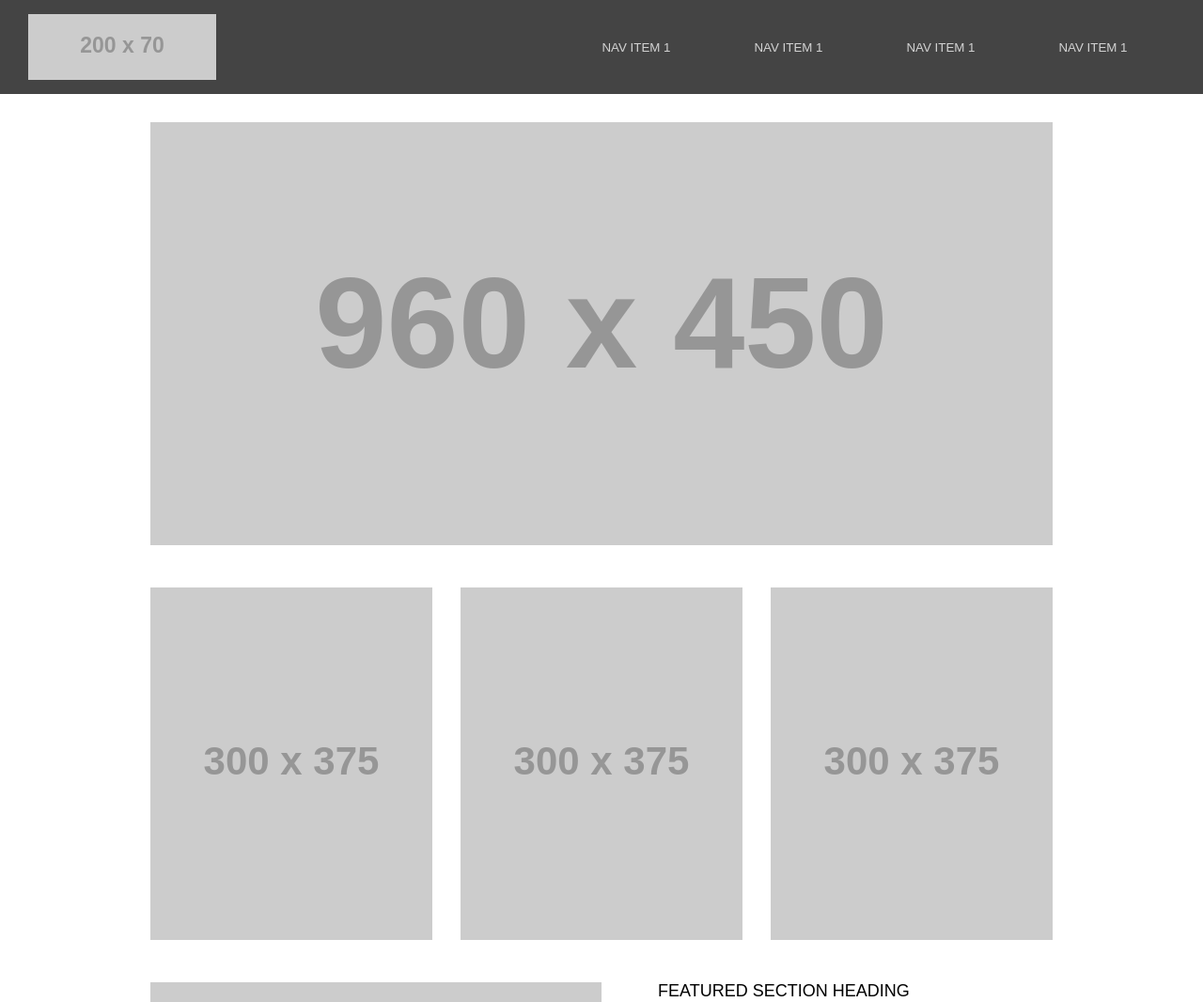
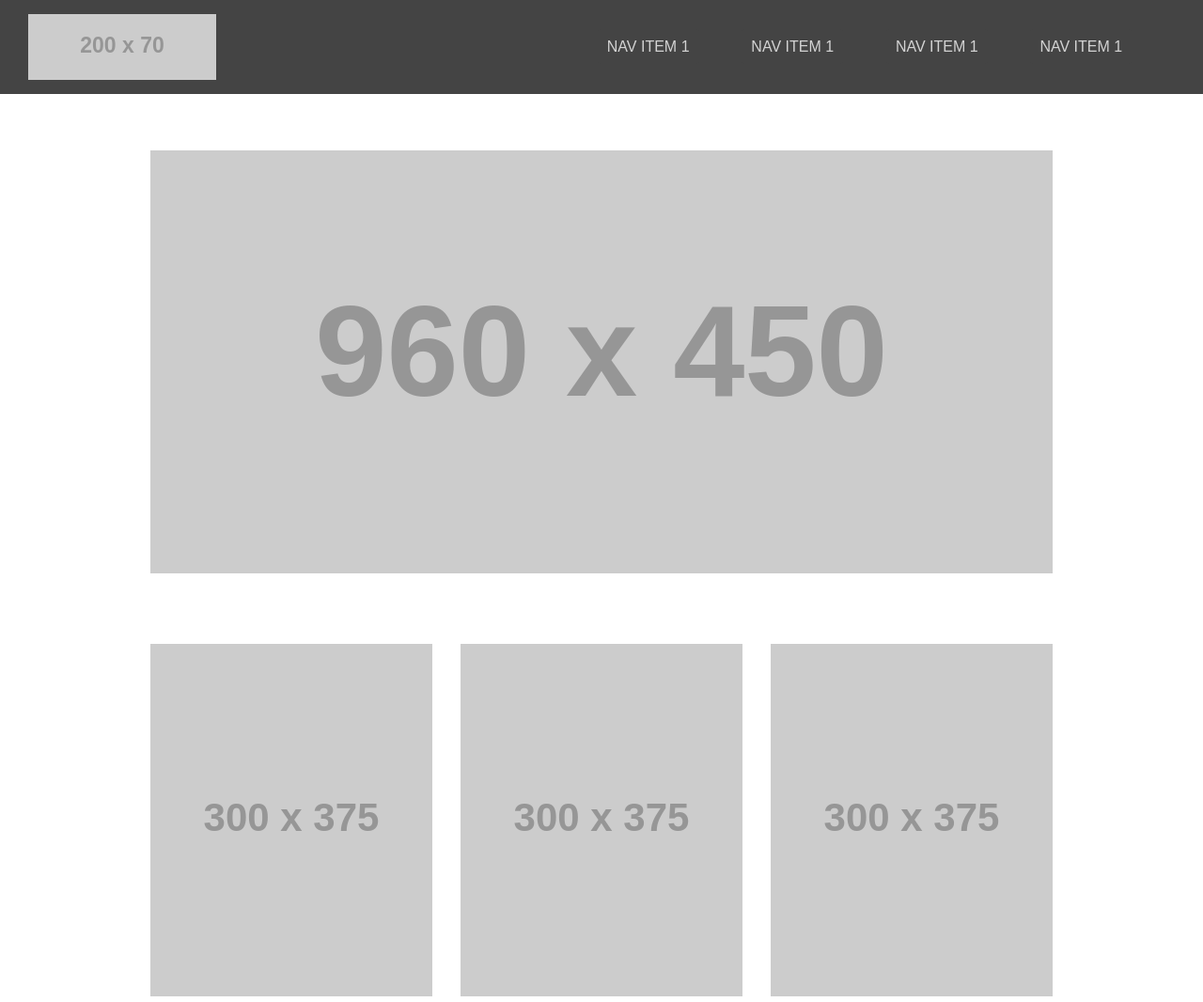
Before and after one commit to JustinHamerly/wirefame-exercise, a plain HTML site: page index.html in a window 1280 px wide. Shown: the top 1066 px of the page at 94% size. Drawn offline with Linux system fonts and the light colour scheme; placeholder pictures from the web are drawn by us.

Commit message:
styling buttons

```diff
--- a/CSS/style.css
+++ b/CSS/style.css
@@ -38,7 +38,7 @@ header li {
 }
 
 section img {
-  margin 30px;
+  margin: 30px;
 }
 
 section{
@@ -111,20 +111,21 @@ p {
 }
 
 .navbutton {
-  height: 50px;
-  width: 150px;
   background-color: #444444;
   color: lightgray;
   border: none;
+  padding: 10px;
   transition-duration: .25s;
+  text-decoration: none;
+  border-radius: 3px;
 }
 
 .navbutton:hover {
   background-color: lightgray;
-  color: black;
+  color: #444444;
 }
 
-section button {
+#sectionThree button {
   height: 50px;
   width: 200px;
   margin-top: 15px;
--- a/index.html
+++ b/index.html
@@ -13,10 +13,10 @@
       <img src="https://via.placeholder.com/200x70/000000/808080">
       <nav id='TopNavBar'>
         <ul>
-          <li><button class="navbutton" href="">NAV ITEM 1</button></li>
-          <li><button class="navbutton" href="">NAV ITEM 1</button></li>
-          <li><button class="navbutton" href="">NAV ITEM 1</button></li>
-          <li><button class="navbutton" href="">NAV ITEM 1</button></li>
+          <li><a class="navbutton" href="">NAV ITEM 1</a></li>
+          <li><a class="navbutton" href="">NAV ITEM 1</a></li>
+          <li><a class="navbutton" href="">NAV ITEM 1</a></li>
+          <li><a class="navbutton" href="">NAV ITEM 1</a></li>
         </ul>
       </nav>
     </header>
```
